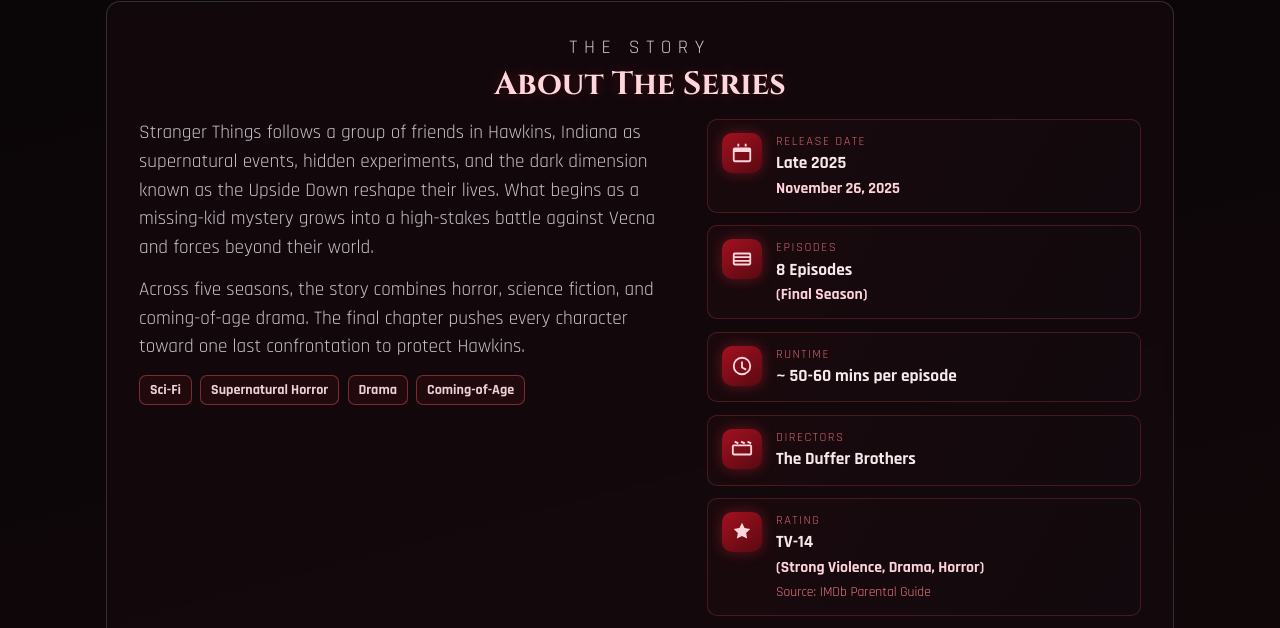
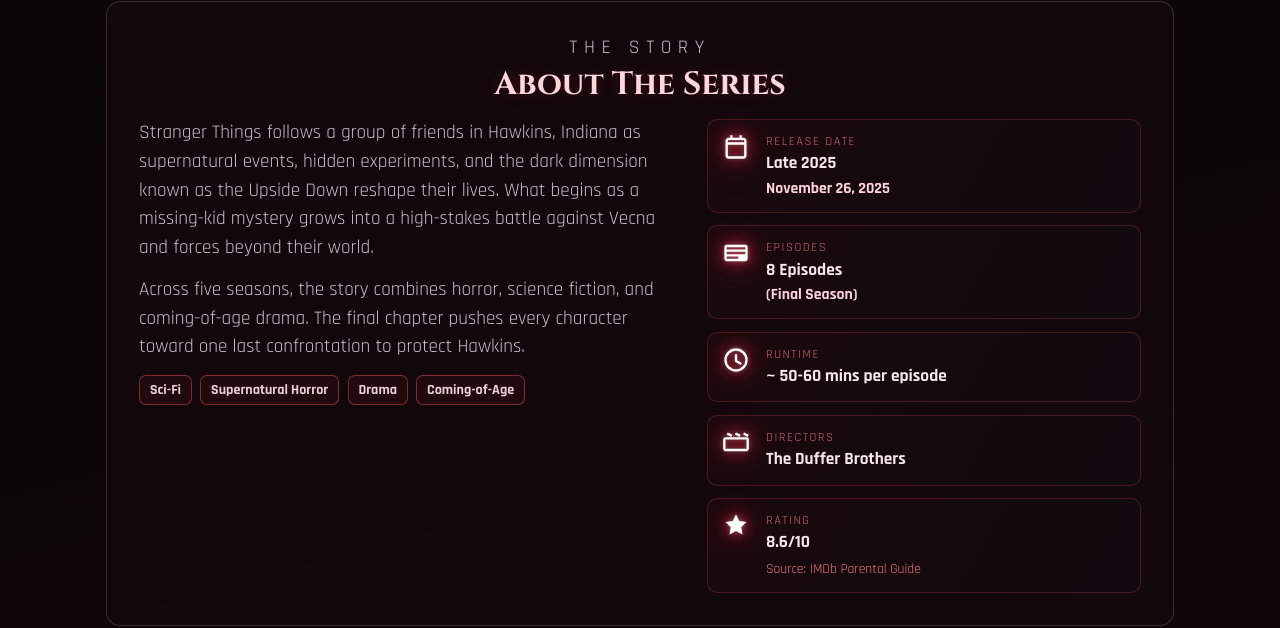
Before and after one commit to prajwalrao87/StrangerThingsMicrositee, a website built with Vite: page StrangerThingsMicrosite/index.html in a window 1280 px wide. Shown: the part 769-1397 px from the top of the page. Built offline with nearby package versions, Linux system fonts and the light colour scheme.

Commit message:
icons changed

```diff
--- a/StrangerThingsMicrosite/index.html
+++ b/StrangerThingsMicrosite/index.html
@@ -83,7 +83,7 @@
           <article class="about-meta-card">
             <span class="about-meta-icon" aria-hidden="true">
               <svg viewBox="0 0 24 24" role="img" aria-hidden="true">
-                <path d="M7 2h2v3H7V2Zm8 0h2v3h-2V2ZM4 6h16a2 2 0 0 1 2 2v12a2 2 0 0 1-2 2H4a2 2 0 0 1-2-2V8a2 2 0 0 1 2-2Zm0 5v9h16v-9H4Z"></path>
+                <path d="M7 2h2v2h6V2h2v2h1a3 3 0 0 1 3 3v12a3 3 0 0 1-3 3H6a3 3 0 0 1-3-3V7a3 3 0 0 1 3-3h1V2Zm12 8H5v9a1 1 0 0 0 1 1h12a1 1 0 0 0 1-1v-9ZM6 6a1 1 0 0 0-1 1v1h14V7a1 1 0 0 0-1-1H6Z"></path>
               </svg>
             </span>
             <div class="about-meta-content">
@@ -95,7 +95,7 @@
           <article class="about-meta-card">
             <span class="about-meta-icon" aria-hidden="true">
               <svg viewBox="0 0 24 24" role="img" aria-hidden="true">
-                <path d="M4 5h16a2 2 0 0 1 2 2v10a2 2 0 0 1-2 2H4a2 2 0 0 1-2-2V7a2 2 0 0 1 2-2Zm0 4h16V7H4v2Zm0 4h16v-2H4v2Zm0 4h16v-2H4v2Z"></path>
+                <path d="M4 5h16a2 2 0 0 1 2 2v10a2 2 0 0 1-2 2H4a2 2 0 0 1-2-2V7a2 2 0 0 1 2-2Zm0 4h16V7H4v2Zm0 4h16v-2H4v2Zm0 4h10v-2H4v2Z"></path>
               </svg>
             </span>
             <div class="about-meta-content">
@@ -107,7 +107,7 @@
           <article class="about-meta-card">
             <span class="about-meta-icon" aria-hidden="true">
               <svg viewBox="0 0 24 24" role="img" aria-hidden="true">
-                <path d="M12 2a10 10 0 1 1 0 20 10 10 0 0 1 0-20Zm0 2a8 8 0 1 0 0 16 8 8 0 0 0 0-16Zm-1 3h2v6l4 2-1 1.8-5-2.6V7Z"></path>
+                <path d="M12 2a10 10 0 1 1 0 20 10 10 0 0 1 0-20Zm0 2a8 8 0 1 0 0 16 8 8 0 0 0 0-16Zm-1 3h2v5.2l4 2.3-1 1.7-5-2.9V7Z"></path>
               </svg>
             </span>
             <div class="about-meta-content">
@@ -118,7 +118,7 @@
           <article class="about-meta-card">
             <span class="about-meta-icon" aria-hidden="true">
               <svg viewBox="0 0 24 24" role="img" aria-hidden="true">
-                <path d="M3 7h18a2 2 0 0 1 2 2v8a2 2 0 0 1-2 2H3a2 2 0 0 1-2-2V9a2 2 0 0 1 2-2Zm0 2v8h18V9H3Zm1.5-6 4 2-1 1.8-4-2L4.5 3Zm7 0 4 2-1 1.8-4-2L11.5 3Zm7 0 4 2-1 1.8-4-2L18.5 3Z"></path>
+                <path d="M3 7h18a2 2 0 0 1 2 2v8a2 2 0 0 1-2 2H3a2 2 0 0 1-2-2V9a2 2 0 0 1 2-2Zm0 2v8h18V9H3Zm2-6 4 2-1 1.8-4-2L5 3Zm7 0 4 2-1 1.8-4-2L12 3Zm7 0 4 2-1 1.8-4-2L19 3Z"></path>
               </svg>
             </span>
             <div class="about-meta-content">
@@ -134,9 +134,8 @@
             </span>
             <div class="about-meta-content">
               <small>Rating</small>
-              <strong>TV-14</strong>
-              <p>(Strong Violence, Drama, Horror)</p>
-              <a href="https://www.imdb.com/title/tt4574334/parentalguide/" target="_blank" rel="noopener noreferrer">Source: IMDb Parental Guide</a>
+              <strong>8.6/10</strong>
+              <a href="https://www.imdb.com/title/tt4574334/" target="_blank" rel="noopener noreferrer">Source: IMDb Parental Guide</a>
             </div>
           </article>
         </div>
--- a/StrangerThingsMicrosite/style.css
+++ b/StrangerThingsMicrosite/style.css
@@ -382,26 +382,42 @@ main section[id] {
   padding: 0.82rem 0.9rem;
   background: linear-gradient(120deg, rgba(28, 10, 14, 0.84), rgba(18, 10, 15, 0.84));
   display: grid;
-  grid-template-columns: 42px 1fr;
+  grid-template-columns: 32px 1fr;
   gap: 0.72rem;
   align-items: start;
 }
 
 .about-meta-icon {
-  width: 40px;
-  height: 40px;
-  border-radius: 10px;
+  width: 28px;
+  height: 28px;
   display: grid;
   place-items: center;
-  color: #ffd7dd;
-  background: linear-gradient(145deg, rgba(182, 18, 34, 0.88), rgba(98, 9, 18, 0.88));
-  box-shadow: 0 0 14px rgba(245, 42, 64, 0.35);
+  color: #fff;
+  background: transparent;
+  border: 0;
+  box-shadow: none;
+  animation: none;
 }
 
 .about-meta-icon svg {
-  width: 22px;
-  height: 22px;
+  width: 28px;
+  height: 28px;
   fill: currentColor;
+  filter:
+    drop-shadow(0 0 2px rgba(255, 255, 255, 0.25))
+    drop-shadow(0 0 7px rgba(255, 42, 74, 0.78))
+    drop-shadow(0 0 14px rgba(255, 24, 60, 0.5));
+}
+
+.about-meta-card:hover .about-meta-icon {
+  transform: translateY(-1px);
+}
+
+.about-meta-card:hover .about-meta-icon svg {
+  filter:
+    drop-shadow(0 0 3px rgba(255, 255, 255, 0.32))
+    drop-shadow(0 0 10px rgba(255, 48, 80, 0.9))
+    drop-shadow(0 0 18px rgba(255, 26, 64, 0.62));
 }
 
 .about-meta-content p {
```
